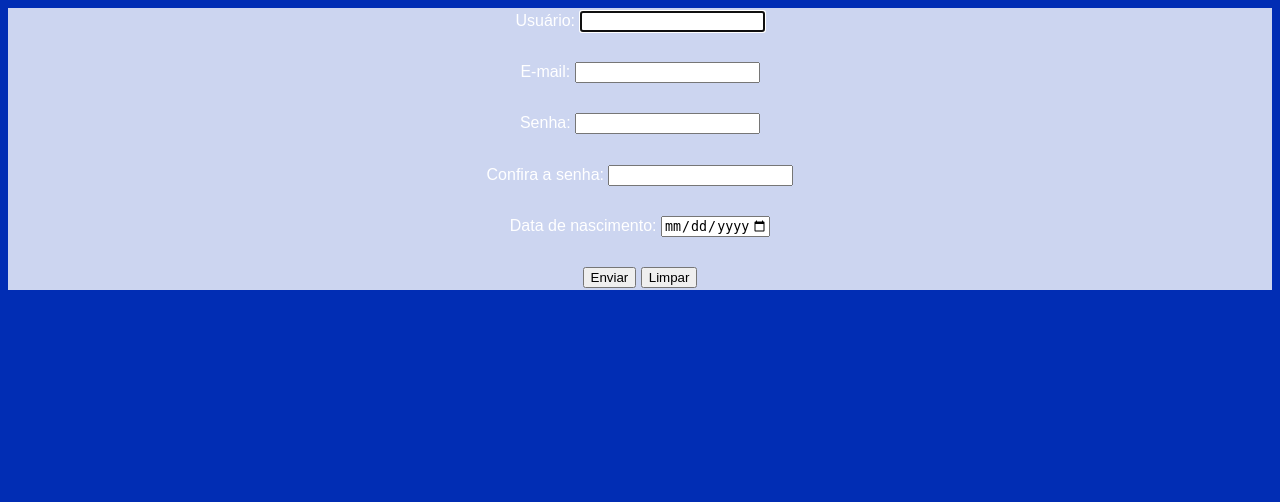
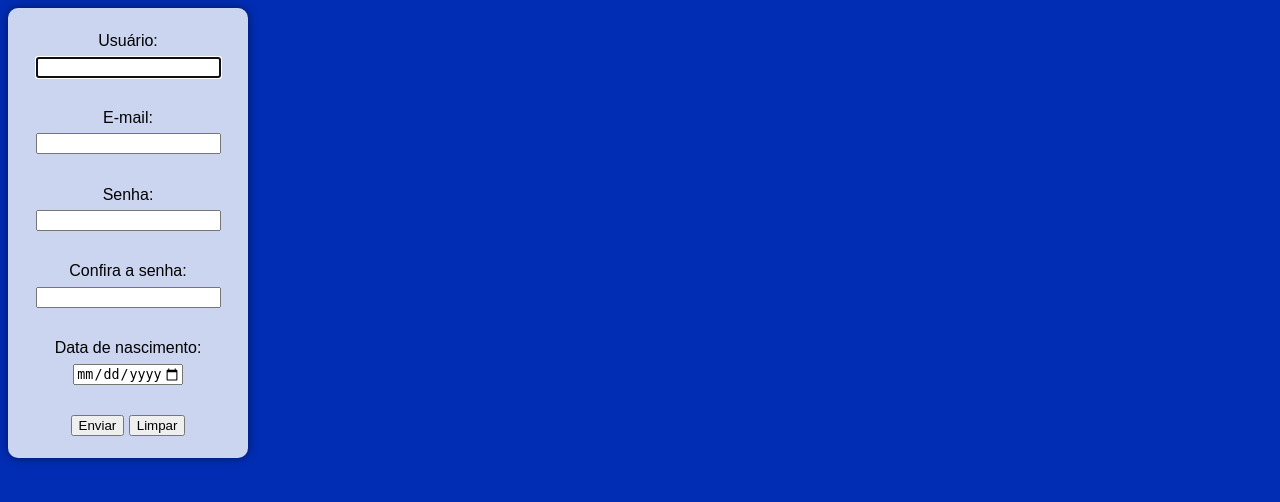
Before and after one commit to VINI1206/ubihard, a PHP site: page /cadastro.html in a window 1280 px wide. Shown: the top 502 px of the page. Run offline with PHP 8.4, Linux system fonts and the light colour scheme.

Commit message:
Update mystyle.css

```diff
--- a/ubihard/mystyle.css
+++ b/ubihard/mystyle.css
@@ -31,11 +31,11 @@ a:hover {
     max-width: 1200px;
 }
 .cadastro-container form {
-    background: rgba(255, 255, 255, 0.8); /* Fundo semi-transparente /
+    background: rgba(255, 255, 255, 0.8);
     padding: 20px;
     border-radius: 10px;
     box-shadow: 0 0 10px rgba(0, 0, 0, 0.5);
-    width: 200px; / Largura do formulário /
-    max-width: 90%; / Para manter a responsividade /
-    color: #000; / Cor do texto */
+    width: 200px;
+    max-width: 90%;
+    color: #000;
 }
```
